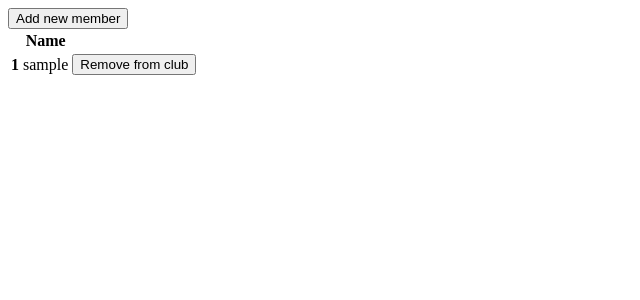
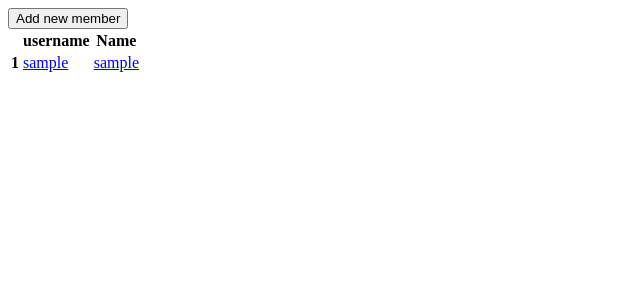
Before and after one commit to spynetS/movieclub, a Django app: page /clubs/manage-tab/ in a window 1280 px wide. Shown: the top 300 px of the page, without its empty margins (0-640 px from the left). Run offline with Django 5.2, Linux system fonts and the light colour scheme; a user stored in the database is signed in; tables that the repository leaves empty hold one stand-in row (values such as "Sample post").

Commit message:
see members in club

```diff
--- a/templates/clubs.html
+++ b/templates/clubs.html
@@ -13,9 +13,9 @@
 			<div role="tablist" class="bg-base-300 rounded-x tabs tabs-border mb-5">
 				<a role="tab" class="text-lg tab" hx-get="{% url 'movies-tab' %}" hx-target="#tab-content" onclick="setActiveTab(this)">Past Movies</a>
 				<a role="tab" class="text-lg tab tab-active" hx-get="{% url 'vote-tab' %}" hx-target="#tab-content" onclick="setActiveTab(this)">Voting</a>
+				<a role="tab" class="text-lg tab" hx-get="{% url 'manage-tab' %}" hx-target="#tab-content" onclick="setActiveTab(this)">Members</a>
 				{% if user.selected_club.owner.pk == user.pk %}
-					<a role="tab" class="text-lg tab" hx-get="{% url 'schedule-tab' %}" hx-target="#tab-content" onclick="setActiveTab(this)">Schedule</a>
-					<a role="tab" class="text-lg tab" hx-get="{% url 'manage-tab' %}" hx-target="#tab-content" onclick="setActiveTab(this)">Manage your club</a>
+					<a role="tab" class="text-lg tab" hx-get="{% url 'schedule-tab' %}" hx-target="#tab-content" onclick="setActiveTab(this)">Manage</a>
 				{% endif %}
 			</div>
 
--- a/templates/components/manage-tab.html
+++ b/templates/components/manage-tab.html
@@ -5,6 +5,7 @@
 			<thead>
 				<tr>
 					<th></th>
+					<th>username</th>
 					<th>Name</th>
 				</tr>
 			</thead>
@@ -12,18 +13,20 @@
 				{% for member in user.selected_club.users.all %}
 				<tr class="hover:bg-base-300">
 					<th>{{forloop.counter}}</th>
-					<td>{{member.username}}</td>
 					<td>
-						<button class="btn btn-error">
-							Remove from club
-						</button>
+						<a href="{% url 'profile' member.username  %}" class="link">{{member.username}}</a>
 					</td>
+					<td>
+						<a href="{% url 'profile' member.username  %}" class="link">{{member.username}}</a>
+					</td>
+
 				</tr>
 				{% endfor %}
-
+				{% if user.pk == user.selected_club.owner.pk %}
 				<button hx-get="{% url 'add-member-modal' %}" hx-target="body" hx-swap="afterbegin" class='btn btn-accent'>
 					Add new member
 				</button>
+				{% endif %}
 			</tbody>
 		</table>
 	</div>
```
